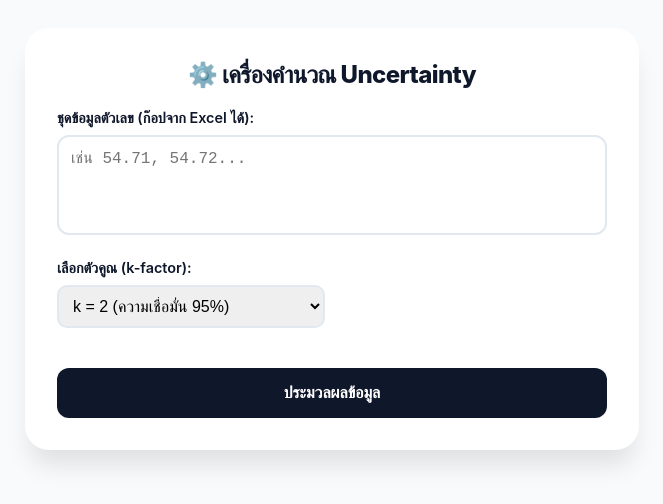
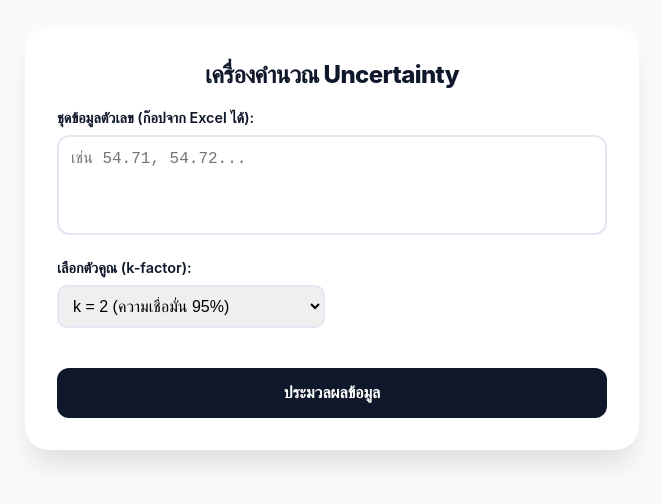
Before and after one commit to 226ttt/REN-309-2569, a plain HTML site: page index.html in a window 1280 px wide. Shown: the whole page, without its empty margins (308-971 px from the left). Drawn offline with Linux system fonts and the light colour scheme.

Commit message:
Update index.html

```diff
--- a/index.html
+++ b/index.html
@@ -44,7 +44,7 @@
 <body>
 
 <div class="card">
-    <h2>⚙️ เครื่องคำนวณ Uncertainty</h2>
+    <h2> เครื่องคำนวณ Uncertainty</h2>
 
     <div class="section">
         <label>ชุดข้อมูลตัวเลข (ก๊อปจาก Excel ได้):</label>
```
